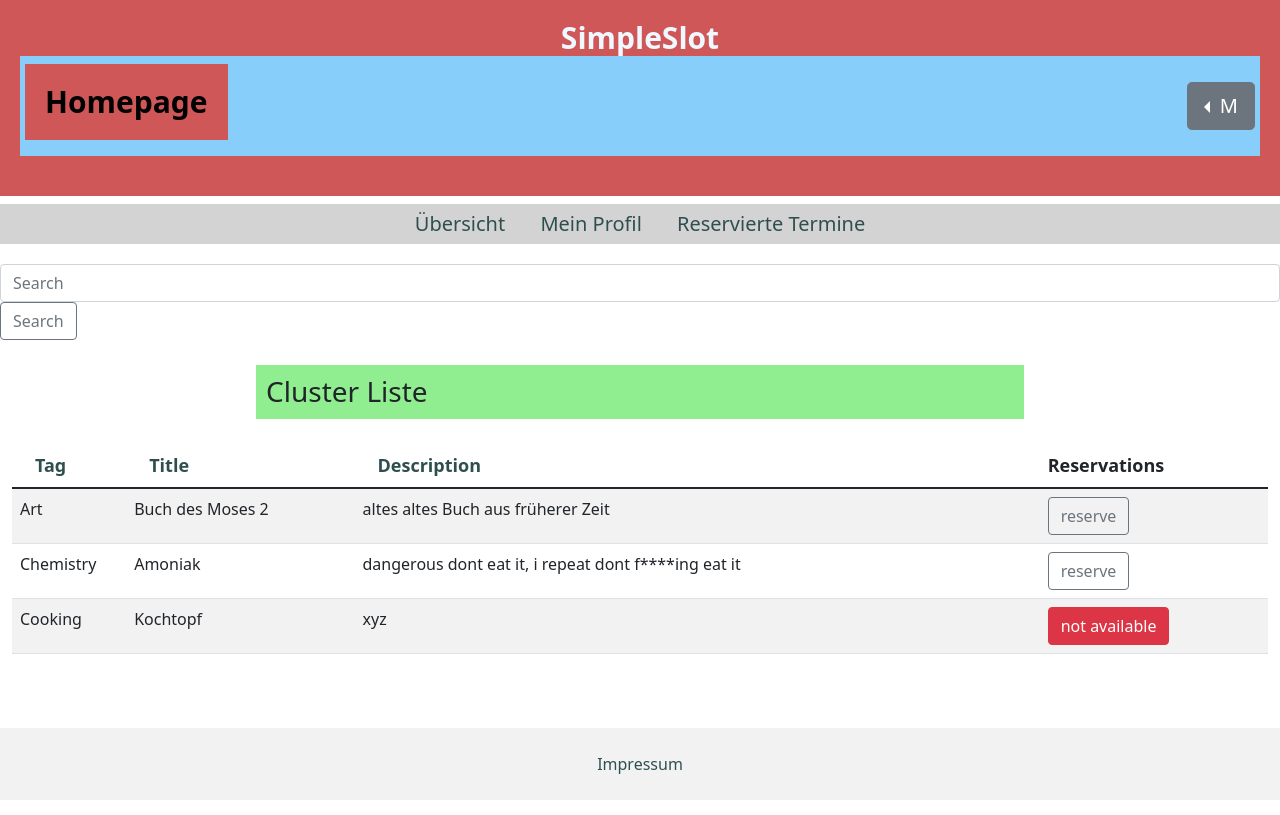
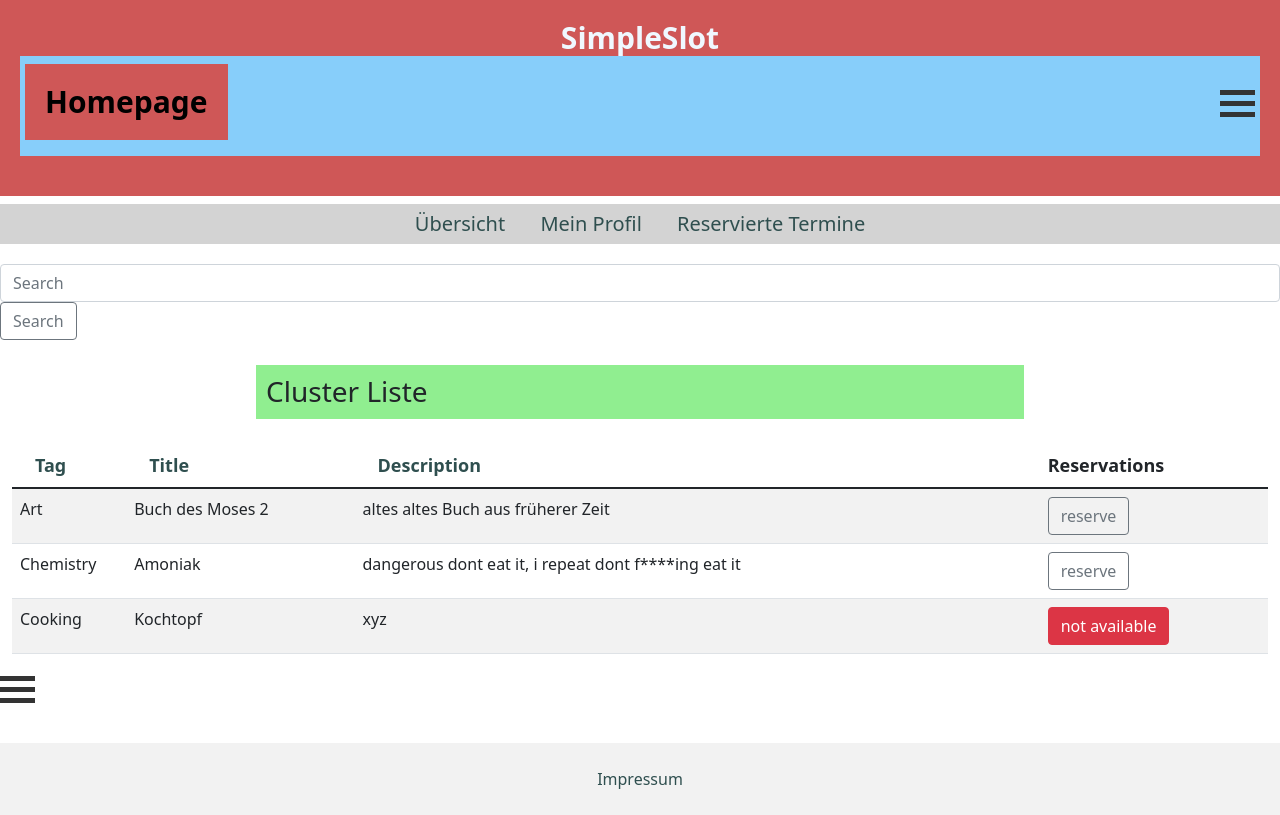
Before and after one commit to armand143/SimpleSlot_UniProject, a Django app: page /cls/ in a window 1280 px wide. Run offline with Django 4.2, Linux system fonts and the light colour scheme; data comes from the database, SQL or seed files in the repository; both versions use the stored data as it was after the commit.

Commit message:
menu styling

```diff
--- a/firstapp/templates/firstapp/base.html
+++ b/firstapp/templates/firstapp/base.html
@@ -95,6 +95,30 @@ body {
 .dropdown-item {
   background-color: rgb(201, 153, 153);
 }
+/* menu block */
+.menu {
+  display: inline-block;
+  cursor: pointer;
+}
+.menuBar1, .menuBar2, .menuBar3 {
+  width: 35px;
+  height: 5px;
+  background-color: #333;
+  margin: 6px 0;
+  transition: 0.4s;
+}
+.change .menuBar1 {
+  -webkit-transform: rotate(-45deg) translate(-9px, 6px);
+  transform: rotate(-45deg) translate(-9px, 6px);
+}
+.change .menuBar2 {
+  opacity: 0;
+}
+.change .menuBar3 {
+  -webkit-transform: rotate(45deg) translate(-8px, -8px);
+  transform: rotate(45deg) translate(-8px, -8px);
+}
+/* menu end */
 </style>
 <!-- Bootstrap functionality -->
 <script
@@ -103,6 +127,13 @@ body {
 	crossorigin="anonymous">
 </script>
 <script>
+function transformFunction(x) {
+  x.classList.toggle("change");
+}
+</script>
 
-</script>
-</html>
+  <div class="menu" onclick="transformFunction(this)">
+    <div class="menuBar1"></div>
+    <div class="menuBar2"></div>
+    <div class="menuBar3"></div>
+  </div>
--- a/firstapp/templates/firstapp/homepageStudent.html
+++ b/firstapp/templates/firstapp/homepageStudent.html
@@ -9,9 +9,14 @@
     <h1><b>Homepage</b></h1>
     <div>
       <div class="dropstart">
-        <button class="btn btn-secondary btn-lg dropdown-toggle" type="button" id="dropdownMenu" data-bs-toggle="dropdown" aria-expanded="false">
+        <!-- <button class="btn btn-secondary btn-lg dropdown-toggle" type="button" id="dropdownMenu" data-bs-toggle="dropdown" aria-expanded="false">
           M
-        </button>
+        </button> -->
+        <div class="menu" id="dropdownMenu" data-bs-toggle="dropdown" aria-expanded="false" onclick="transformFunction(this)">
+          <div class="menuBar1"></div>
+          <div class="menuBar2"></div>
+          <div class="menuBar3"></div>
+        </div>
         <ul class="dropdown-menu" aria-labelledby="dropdownMenu">
           <li><span class="dropdown-item-text" style="background-color: lightblue">logged in: {{request.user}}</span></li>
           <li><a class="dropdown-item" href="#" style="text-align: right">Profil</a></li>
```
Also changed, not shown: db.sqlite3.
